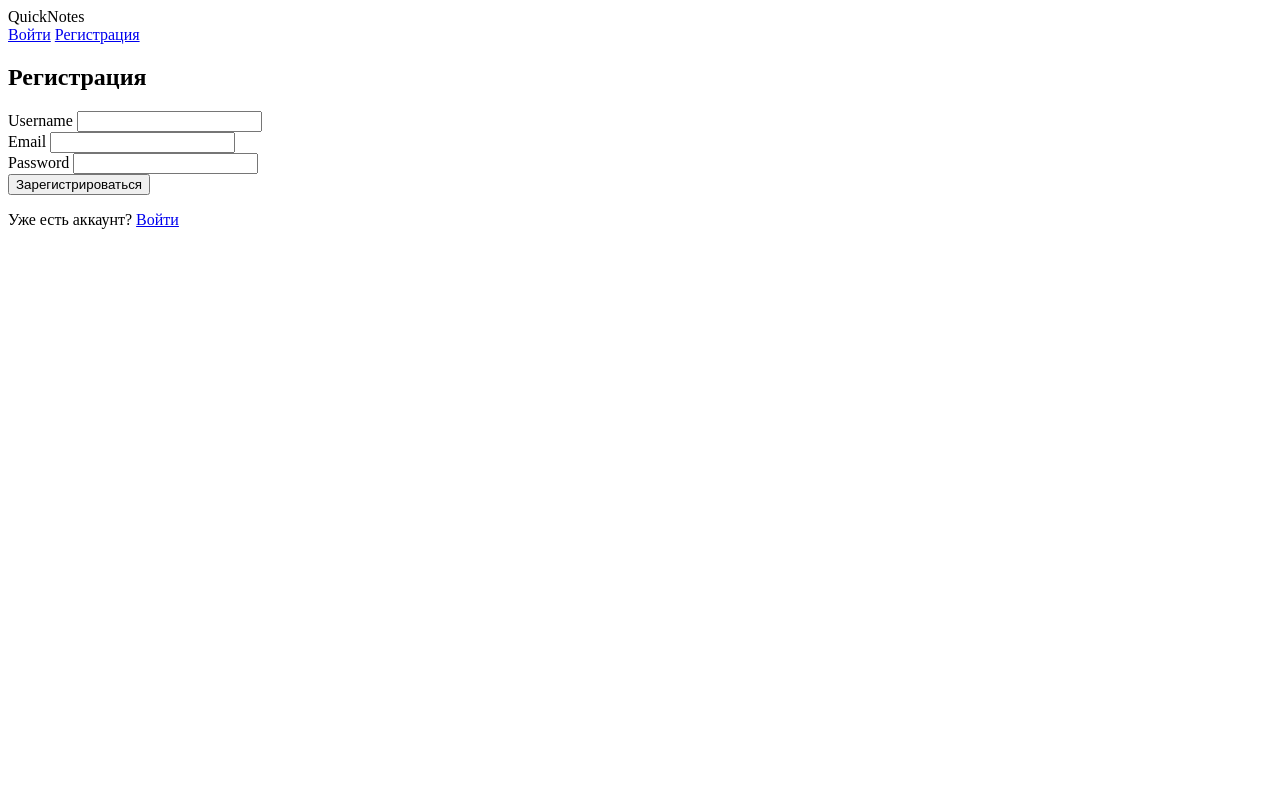
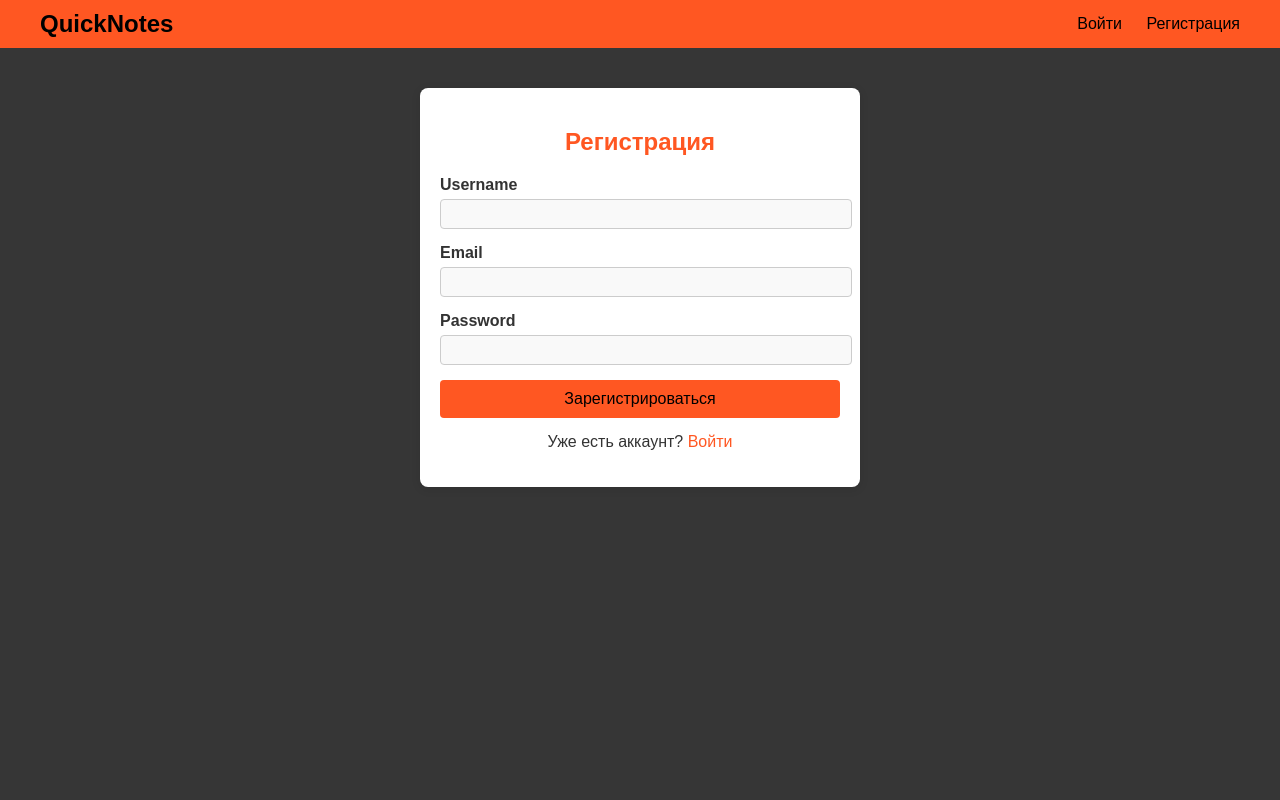
Before and after one commit to PetrStroganov/QuickNotes, a Flask app: page /register in a window 1280 px wide. Run offline with Flask 3, Linux system fonts and the light colour scheme.

Commit message:
Update style.css

```diff
--- a/static/style.css
+++ b/static/style.css
@@ -1,62 +1,147 @@
-import bcrypt
-from flask import Flask, render_template, redirect, url_for
-from flask_sqlalchemy import SQLAlchemy
-from flask_login import LoginManager, UserMixin, login_user, login_required, logout_user, current_user
-from forms import RegistrationForm, LoginForm
-from models import db, User
-from config import Config
+/* Общие стили */
+body {
+     font-family: Arial, sans-serif;
+     margin: 0;
+     padding: 0;
+     background-color: #363636; /* Серый фон */
+     color: #333;
+     display: flex;
+     flex-direction: column;
+     align-items: center;
+     justify-content: flex-start; /* Изменено с center на flex-start */
+     min-height: 100vh;
+ }
 
-app = Flask(__name__)
-app.config.from_object(Config)
-db.init_app(app)
+ .container {
+     width: 100%;
+     max-width: 1200px;
+     padding: 20px;
+     text-align: center;
+ }
 
-login_manager = LoginManager(app)
-login_manager.login_view = 'login'
+ /* Шапка */
+ header {
+     background-color: #ff5722; /* Оранжевый */
+     color: rgb(0, 0, 0);
+     padding: 10px 0;
+     width: 100%;
+     text-align: center; /* Добавлено для центрирования текста */
+ }
 
-with app.app_context():
-    db.create_all()
+ nav {
+     display: flex;
+     justify-content: space-between;
+     align-items: center;
+     max-width: 1200px;
+     margin: 0 auto;
+     padding: 0 20px;
+ }
 
+ .logo {
+     font-size: 24px;
+     font-weight: bold;
+ }
 
-@login_manager.user_loader
-def load_user(user_id):
-    return User.query.get(int(user_id))
+ .nav-links a {
+     color: rgb(0, 0, 0);
+     text-decoration: none;
+     margin-left: 20px;
+     font-size: 16px;
+ }
 
+ .nav-links a:hover {
+     text-decoration: underline;
+ }
 
-@app.route('/')
-@login_required
-def notes():
-    return render_template('base.html', user=current_user)
+ /* Формы */
+ .auth-form {
+     max-width: 400px;
+     margin: 20px auto;
+     padding: 20px;
+     background-color: white;
+     border-radius: 8px;
+     box-shadow: 0 2px 10px rgba(0, 0, 0, 0.1);
+     text-align: center;
+ }
 
+ .auth-form h2 {
+     margin-bottom: 20px;
+     color: #ff5722; /* Оранжевый */
+ }
 
-@app.route('/register', methods=['GET', 'POST'])
-def register():
-    form = RegistrationForm()
-    if form.validate_on_submit():
-        hashed_password = bcrypt.hashpw(form.password.data.encode('utf-8'), bcrypt.gensalt())
-        user = User(username=form.username.data, email=form.email.data, password=hashed_password.decode('utf-8'))
-        db.session.add(user)
-        db.session.commit()
-        return redirect(url_for('login'))
-    return render_template('register.html', form=form)
+ .form-group {
+     margin-bottom: 15px;
+     text-align: left;
+ }
 
+ .form-group label {
+     display: block;
+     margin-bottom: 5px;
+     font-weight: bold;
+     color: #333;
+ }
 
-@app.route('/login', methods=['GET', 'POST'])
-def login():
-    form = LoginForm()
-    if form.validate_on_submit():
-        user = User.query.filter_by(username=form.username.data).first()
-        if user and bcrypt.checkpw(form.password.data.encode('utf-8'), user.password.encode('utf-8')):
-            login_user(user)
-            return redirect(url_for('notes'))
-    return render_template('login.html', form=form)
+ .form-control {
+     width: 100%;
+     padding: 5px;
+     border: 1px solid #ccc;
+     border-radius: 4px;
+     font-size: 16px;
+     background-color: #f9f9f9; /* Светло-серый фон для полей ввода */
+ }
 
+ .form-control:focus {
+     border-color: #ff5722; /* Оранжевый */
+     outline: none;
+ }
 
-@app.route('/logout')
-@login_required
-def logout():
-    logout_user()
-    return redirect(url_for('login'))
+ /* Кнопки */
+ .btn {
+     width: 100%;
+     padding: 10px;
+     background-color: #ff5722; /* Оранжевый */
+     color: rgb(0, 0, 0);
+     border: none;
+     border-radius: 4px;
+     font-size: 16px;
+     cursor: pointer;
+     transition: background-color 0.3s ease;
+ }
 
+ .btn:hover {
+     background-color: #e64a19; /* Темно-оранжевый при наведении */
+ }
 
-if __name__ == "__main__":
-    app.run(port=8080, host="127.0.0.1")
+ /* Сообщения */
+ .alert {
+     padding: 10px;
+     margin-bottom: 20px;
+     border-radius: 4px;
+     text-align: center;
+ }
+
+ .alert.success {
+     background-color: #d4edda;
+     color: #155724;
+ }
+
+ .alert.error {
+     background-color: #f8d7da;
+     color: #721c24;
+ }
+
+ /* Ссылки в формах */
+ .auth-form p {
+     text-align: center;
+     margin-top: 15px;
+     color: #333;
+ }
+
+ .auth-form a {
+     color: #ff5722; /* Оранжевый */
+     text-decoration: none;
+ }
+
+ .auth-form a:hover {
+     text-decoration: underline;
+ }
```
